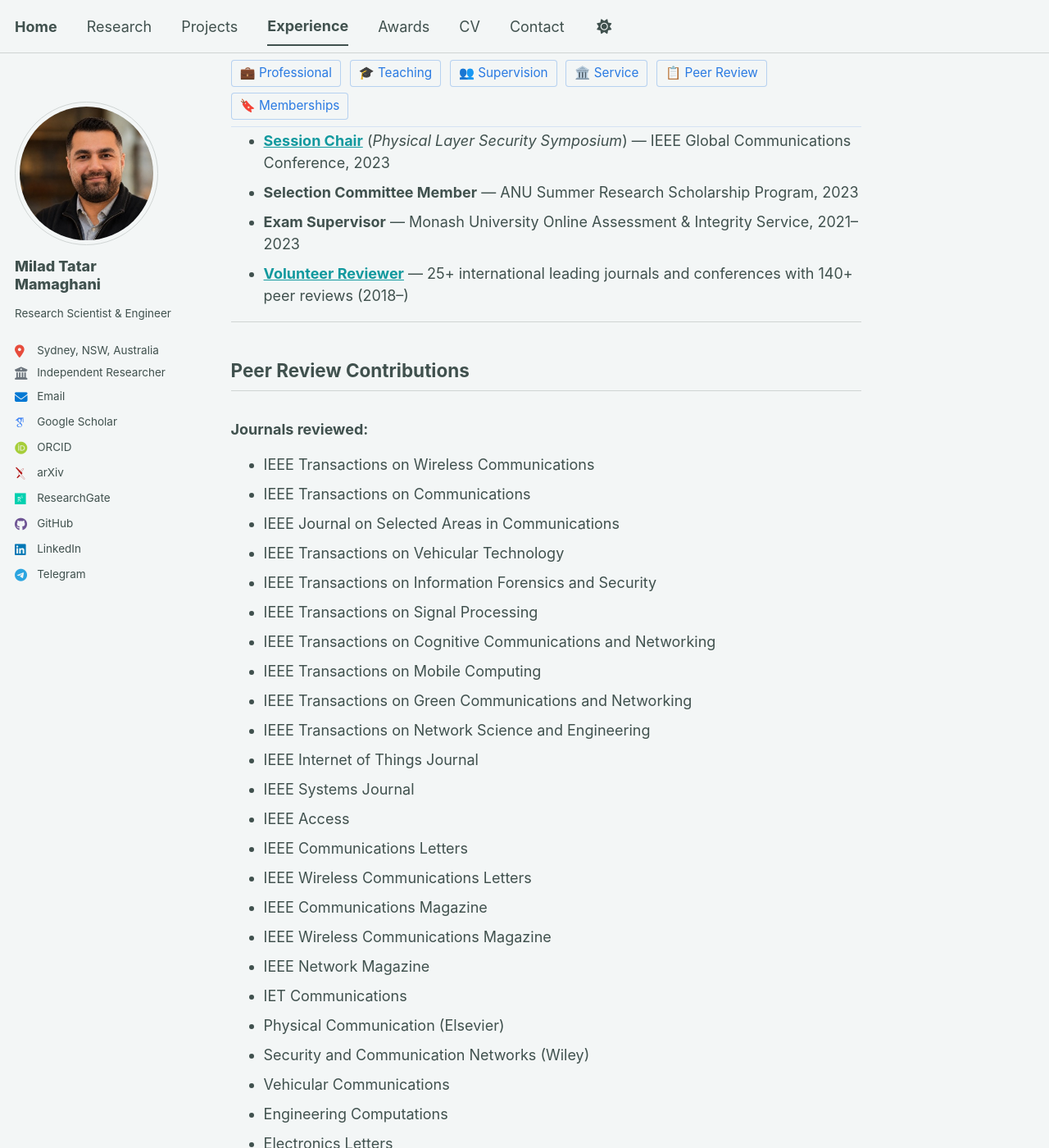
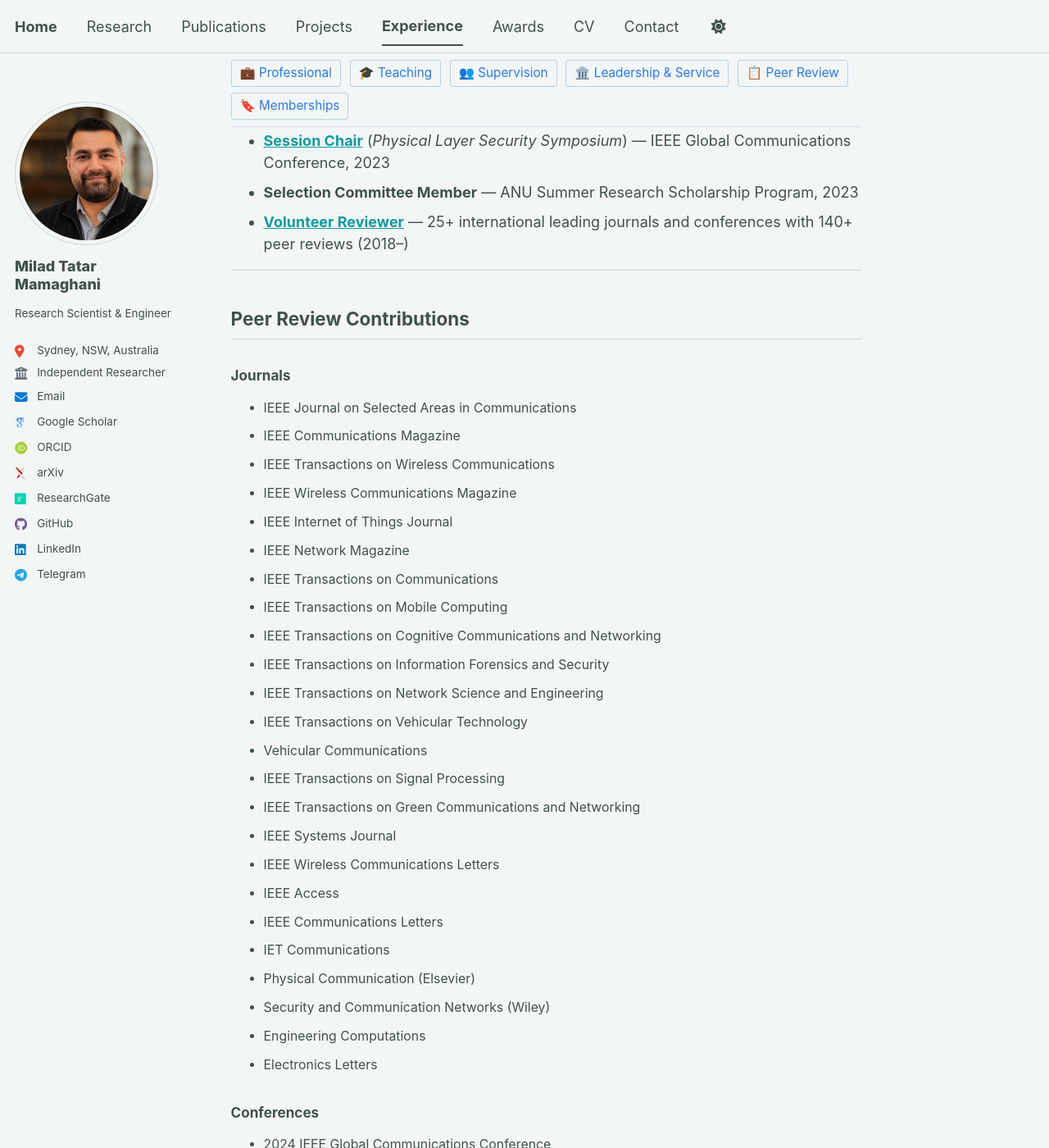
Before and after one commit to miladtm94/miladtm94.github.io, a Jekyll site: the page built from _pages/experience.html, in a window 1280 px wide and 1400 px high, scrolled down 3259 px. Shown: the whole window at 82% size. Built offline with Jekyll 4.4.1, drawn with Linux system fonts in a browser that asks for light colours; some web fonts are replaced; some of the changed text lies outside the part shown.

Commit message:
some updates

```diff
--- a/_data/navigation.yml
+++ b/_data/navigation.yml
@@ -6,6 +6,9 @@ main:
 
   - title: "Research"
     url: /research/
+
+  - title: "Publications"
+    url: /publications/
 
   - title: "Projects"
     url: /portfolio/
--- a/_pages/experience.html
+++ b/_pages/experience.html
@@ -16,7 +16,7 @@ redirect_from:
     <a href="#professional-experience" style="text-decoration:none; font-size:0.85em; padding:0.25em 0.65em; border-radius:4px; border:1px solid rgba(42,122,226,0.3); color:#2a7ae2; white-space:nowrap; background:var(--global-bg-color);">💼&nbsp;Professional</a>
     <a href="#teaching" style="text-decoration:none; font-size:0.85em; padding:0.25em 0.65em; border-radius:4px; border:1px solid rgba(42,122,226,0.3); color:#2a7ae2; white-space:nowrap; background:var(--global-bg-color);">🎓&nbsp;Teaching</a>
     <a href="#supervision" style="text-decoration:none; font-size:0.85em; padding:0.25em 0.65em; border-radius:4px; border:1px solid rgba(42,122,226,0.3); color:#2a7ae2; white-space:nowrap; background:var(--global-bg-color);">👥&nbsp;Supervision</a>
-    <a href="#service" style="text-decoration:none; font-size:0.85em; padding:0.25em 0.65em; border-radius:4px; border:1px solid rgba(42,122,226,0.3); color:#2a7ae2; white-space:nowrap; background:var(--global-bg-color);">🏛️&nbsp;Service</a>
+    <a href="#service" style="text-decoration:none; font-size:0.85em; padding:0.25em 0.65em; border-radius:4px; border:1px solid rgba(42,122,226,0.3); color:#2a7ae2; white-space:nowrap; background:var(--global-bg-color);">🏛️&nbsp;Leadership &amp; Service</a>
     <a href="#peer-review" style="text-decoration:none; font-size:0.85em; padding:0.25em 0.65em; border-radius:4px; border:1px solid rgba(42,122,226,0.3); color:#2a7ae2; white-space:nowrap; background:var(--global-bg-color);">📋&nbsp;Peer Review</a>
     <a href="#memberships" style="text-decoration:none; font-size:0.85em; padding:0.25em 0.65em; border-radius:4px; border:1px solid rgba(42,122,226,0.3); color:#2a7ae2; white-space:nowrap; background:var(--global-bg-color);">🔖&nbsp;Memberships</a>
   </div>
@@ -205,9 +205,9 @@ redirect_from:
   <details class="experience-details">
     <summary>
       <div class="summary-title">
-        <strong>eExams Supervisor</strong>
+        <strong>eAssessment Supervisor</strong>
         <span style="font-size:0.8em; font-weight:500; margin-left:0.4em; opacity:0.6;">(Part-time)</span><br>
-        <span style="font-size:0.9em; opacity:0.7;">Monash University, Online Assessment \& Integrity Services &nbsp;&middot;&nbsp; Melbourne, Australia</span>
+        <span style="font-size:0.9em; opacity:0.7;">Monash University, eAssessment &amp; Integrity Services &nbsp;&middot;&nbsp; Melbourne, Australia</span>
       </div>
       <span class="experience-date">Feb 2019 &ndash; Dec 2022</span>
       <span class="toggle-icon" aria-hidden="true">⌄</span>
@@ -375,13 +375,12 @@ redirect_from:
 <hr />
 
 <!-- ─── ACADEMIC SERVICE ──────────────────────────────── -->
-<h2 id="service" style="scroll-margin-top:3.5em;">Academic Service</h2>
+<h2 id="service" style="scroll-margin-top:3.5em;">Leadership &amp; Service</h2>
 
 <ul>
   <li><strong>Technical Program Committee Member</strong> &mdash; IEEE Vehicular Technology Conference, 2024</li>
   <li><strong><a href="https://globecom2023.ieee-globecom.org/program/technical-program-day-3">Session Chair</a></strong> (<em>Physical Layer Security Symposium</em>) &mdash; IEEE Global Communications Conference, 2023</li>
   <li><strong>Selection Committee Member</strong> &mdash; ANU Summer Research Scholarship Program, 2023</li>
-  <li><strong>Exam Supervisor</strong> &mdash; Monash University Online Assessment &amp; Integrity Service, 2021&ndash;2023</li>
   <li><strong><a href="https://www.webofscience.com/wos/author/record/D-3932-2019">Volunteer Reviewer</a></strong> &mdash; 25+ international leading journals and conferences with 140+ peer reviews (2018&ndash;)</li>
 </ul>
 
@@ -390,38 +389,36 @@ redirect_from:
 <!-- ─── PEER REVIEW ───────────────────────────────────── -->
 <h2 id="peer-review" style="scroll-margin-top:3.5em;">Peer Review Contributions</h2>
 
-<h3>Journals reviewed:</h3>
-
-<ul>
+<h3 style="font-size:0.95em; margin-bottom:0.6em;">Journals</h3>
+<ul style="font-size:0.88em; line-height:1.7;">
+  <li>IEEE Journal on Selected Areas in Communications</li>
+  <li>IEEE Communications Magazine</li>
   <li>IEEE Transactions on Wireless Communications</li>
+  <li>IEEE Wireless Communications Magazine</li>
+  <li>IEEE Internet of Things Journal</li>
+  <li>IEEE Network Magazine</li>
   <li>IEEE Transactions on Communications</li>
-  <li>IEEE Journal on Selected Areas in Communications</li>
+  <li>IEEE Transactions on Mobile Computing</li>
+  <li>IEEE Transactions on Cognitive Communications and Networking</li>
+  <li>IEEE Transactions on Information Forensics and Security</li>
+  <li>IEEE Transactions on Network Science and Engineering</li>
   <li>IEEE Transactions on Vehicular Technology</li>
-  <li>IEEE Transactions on Information Forensics and Security</li>
+  <li>Vehicular Communications</li>
   <li>IEEE Transactions on Signal Processing</li>
-  <li>IEEE Transactions on Cognitive Communications and Networking</li>
-  <li>IEEE Transactions on Mobile Computing</li>
   <li>IEEE Transactions on Green Communications and Networking</li>
-  <li>IEEE Transactions on Network Science and Engineering</li>
-  <li>IEEE Internet of Things Journal</li>
   <li>IEEE Systems Journal</li>
+  <li>IEEE Wireless Communications Letters</li>
   <li>IEEE Access</li>
   <li>IEEE Communications Letters</li>
-  <li>IEEE Wireless Communications Letters</li>
-  <li>IEEE Communications Magazine</li>
-  <li>IEEE Wireless Communications Magazine</li>
-  <li>IEEE Network Magazine</li>
   <li>IET Communications</li>
   <li>Physical Communication (Elsevier)</li>
   <li>Security and Communication Networks (Wiley)</li>
-  <li>Vehicular Communications</li>
   <li>Engineering Computations</li>
   <li>Electronics Letters</li>
 </ul>
 
-<h3>Conferences reviewed:</h3>
-
-<ul>
+<h3 style="font-size:0.95em; margin-bottom:0.6em;">Conferences</h3>
+<ul style="font-size:0.88em; line-height:1.7;">
   <li>2024 IEEE Global Communications Conference</li>
   <li>2024 IEEE Vehicular Technology Conference</li>
   <li>2023 IEEE International Conference on Communications</li>
```
Also changed, not shown: _pages/about.md (+1 -1 lines), _pages/portfolio.md (+57 -40 lines), _pages/publications.html (added, +97 -0 lines), _pages/research.html (+123 -74 lines).
